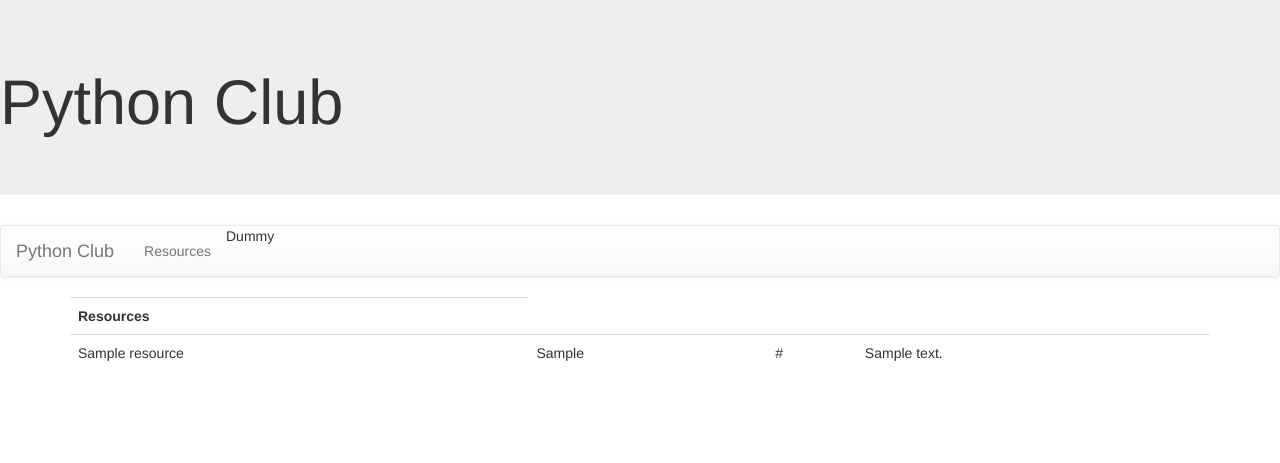
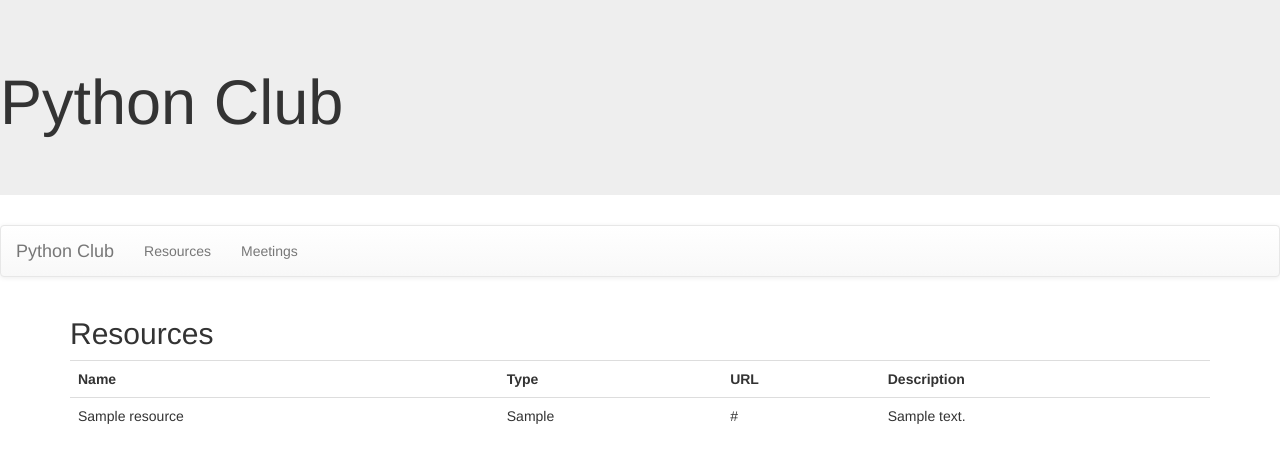
Before and after one commit to klc-jpg/pythonClub, a Django app: page /Club/resources/ in a window 1280 px wide. Shown: the top 463 px of the page. Run offline with Django 4.2, Linux system fonts and the light colour scheme; tables that the repository leaves empty hold one stand-in row (values such as "Sample post"); some libraries are stand-ins or nearby versions.

Commit message:
meeting and detail commit

```diff
--- a/Club/templates/Club/resources.html
+++ b/Club/templates/Club/resources.html
@@ -1,16 +1,19 @@
 {% extends 'base.html' %} {% block content %}
+<h2>Resources</h2>
 <table class='table'>
     <tr>
-        <th>Resources</th>
-        <!--<th>Description</th>-->
+        <th>Name</th>
+        <th>Type</th>
+        <th>URL</th>
+        <th>Description</th>
     </tr>
-    {% for resource in resource_list %}
+    {% for r in resource_list %}
     <tr>
-        <td>{{ resource.resourcename }}</td>
-        <td>{{ resource.resourcetype }}</td>
-        <td>{{ resource.resourceurl }}</td>
+        <td>{{ r.resourcename }}</td>
+        <td>{{ r.resourcetype }}</td>
+        <td>{{ r.resourceurl }}</td>
         <!---- <td>{{ resource.resourceentrydate }}</td>-->
-        <td>{{ resource.resourcedescription }}</td>
+        <td>{{ r.resourcedescription }}</td>
     </tr>
     {% endfor %}
 </table>
--- a/Club/templates/base.html
+++ b/Club/templates/base.html
@@ -20,7 +20,7 @@ xt/css'>
             </div>
             <ul class="nav navbar-nav">
                 <li><a href="{% url 'resources' %}">Resources</a></li>
-                <li>Dummy</li>
+                <li><a href="{% url 'meetings' %}">Meetings</a></li>
             </ul>
         </div>
     </nav>
--- a/Club/urls.py
+++ b/Club/urls.py
@@ -3,5 +3,7 @@ from . import views
 
 urlpatterns = [
    path('', views.index, name='index'),
-   path('resources/', views.resources_view, name='resources')
+   path('resources/', views.resources_view, name='resources'),
+   path('meetings/', views.meetings_view, name='meetings'),
+   path('meeting_minutes/<int:id>/', views.meeting_detail, name='details'),
 ]
--- a/Club/views.py
+++ b/Club/views.py
@@ -1,5 +1,7 @@
-from django.shortcuts import render
-from Club.models import Meeting, MeetingMinutes, Resource, Event
+from contextlib import contextmanager
+from django.shortcuts import render, get_object_or_404
+from .models import Meeting, MeetingMinutes, Resource, Event
+from django.urls import reverse_lazy
 
 # Create your views here.
 def index(request):
@@ -7,4 +9,21 @@ def index(request):
 
 def resources_view(request):
     resource_list=Resource.objects.all()
-    return render(request, "Club/resources.html", {'resource_list': resource_list})
+    return render(request, 'Club/resources.html', {'resource_list': resource_list})
+
+def meetings_view(request):
+    meeting_list=Meeting.objects.all()
+    return render(request, 'Club/meetings.html', {'meeting_list': meeting_list})
+
+#def meeting_detail(request, id):
+    #details=get_object_or_404(Meeting, pk=id)
+    #return render(request, 'Club/meeting_minutes.html', {'details': details})
+
+def meeting_detail(request, id):
+    details=get_object_or_404(Meeting, pk=id)
+    attendance=MeetingMinutes.objects.only("meetingid", "minutestext").only("attendance")
+    context={
+        'details': details,
+        'attendance': attendance,
+    }
+    return render(request, 'Club/meeting_minutes.html',context=context)
```
Also changed, not shown: Club/templates/Club/meeting_minutes.html (added, +12 -0 lines), Club/templates/Club/meetings.html (added, +18 -0 lines), 1 other file.
